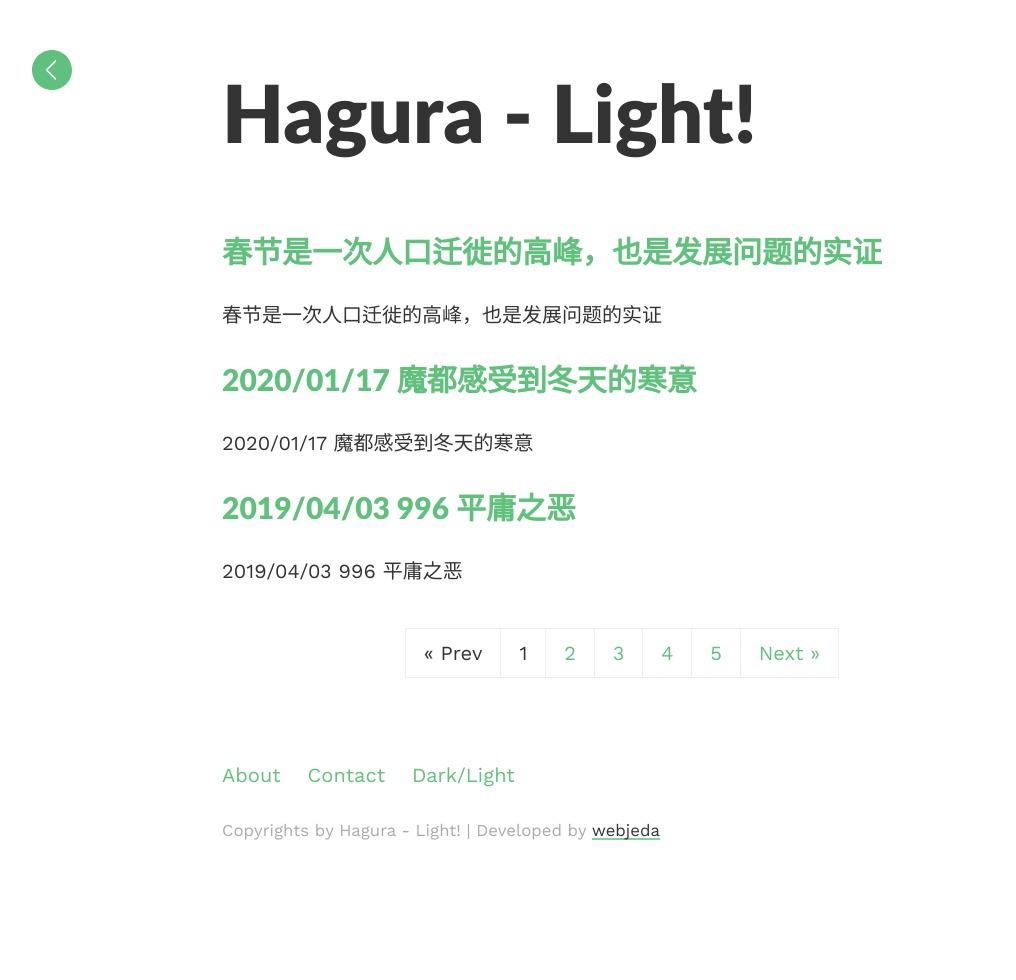
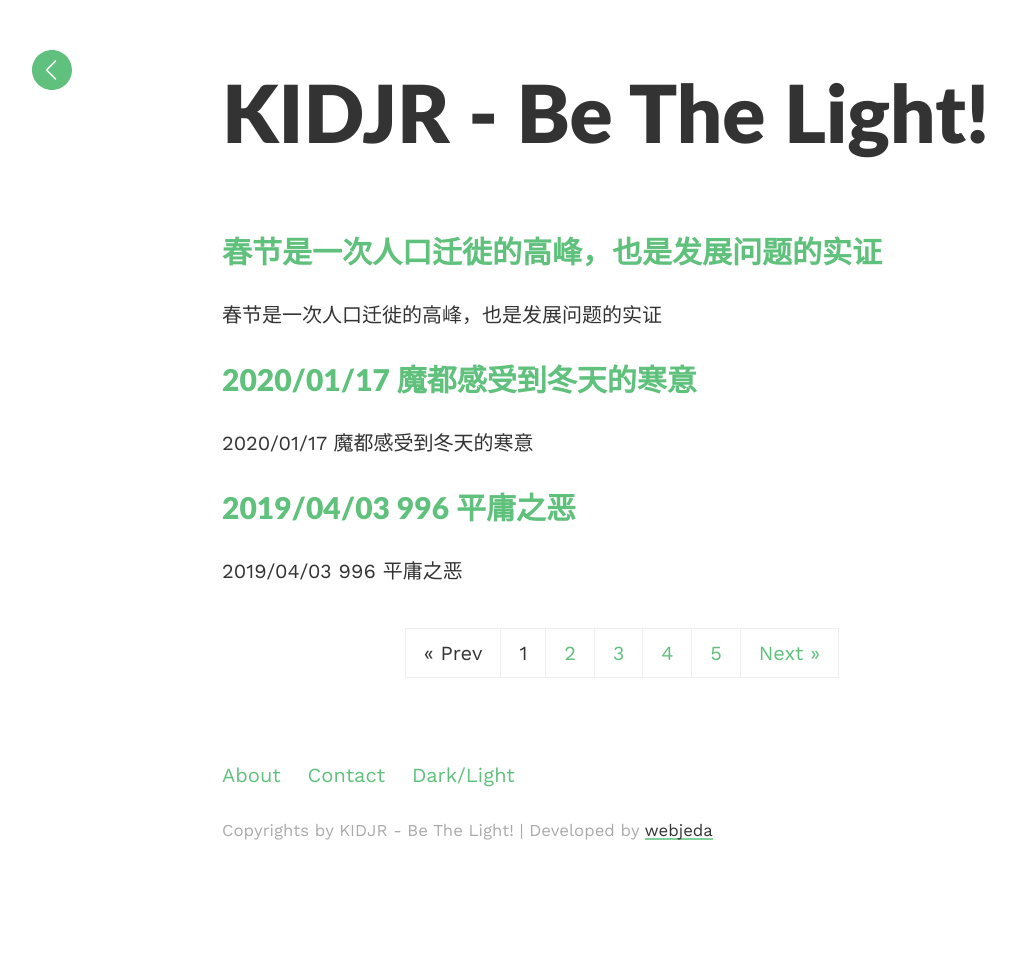
Before and after one commit to funkidsvip/kidjr.github.io, a Jekyll site: the page built from index.html, in a window 1280 px wide. Shown: the whole page, without its empty margins (18-1034 px from the left). Built offline with Jekyll 4.4.1, drawn with Linux system fonts in a browser that asks for light colours; the list of posts is cut into pages by our own code.

Commit message:
Update _config.yml

```diff
--- a/_config.yml
+++ b/_config.yml
@@ -1,6 +1,6 @@
 ### your site title here
 
-title: Hagura - Light!
+title: KIDJR - Be The Light!
 baseurl: /kidjr.github.io # name of the repository
 email: your@email.com
 
```
